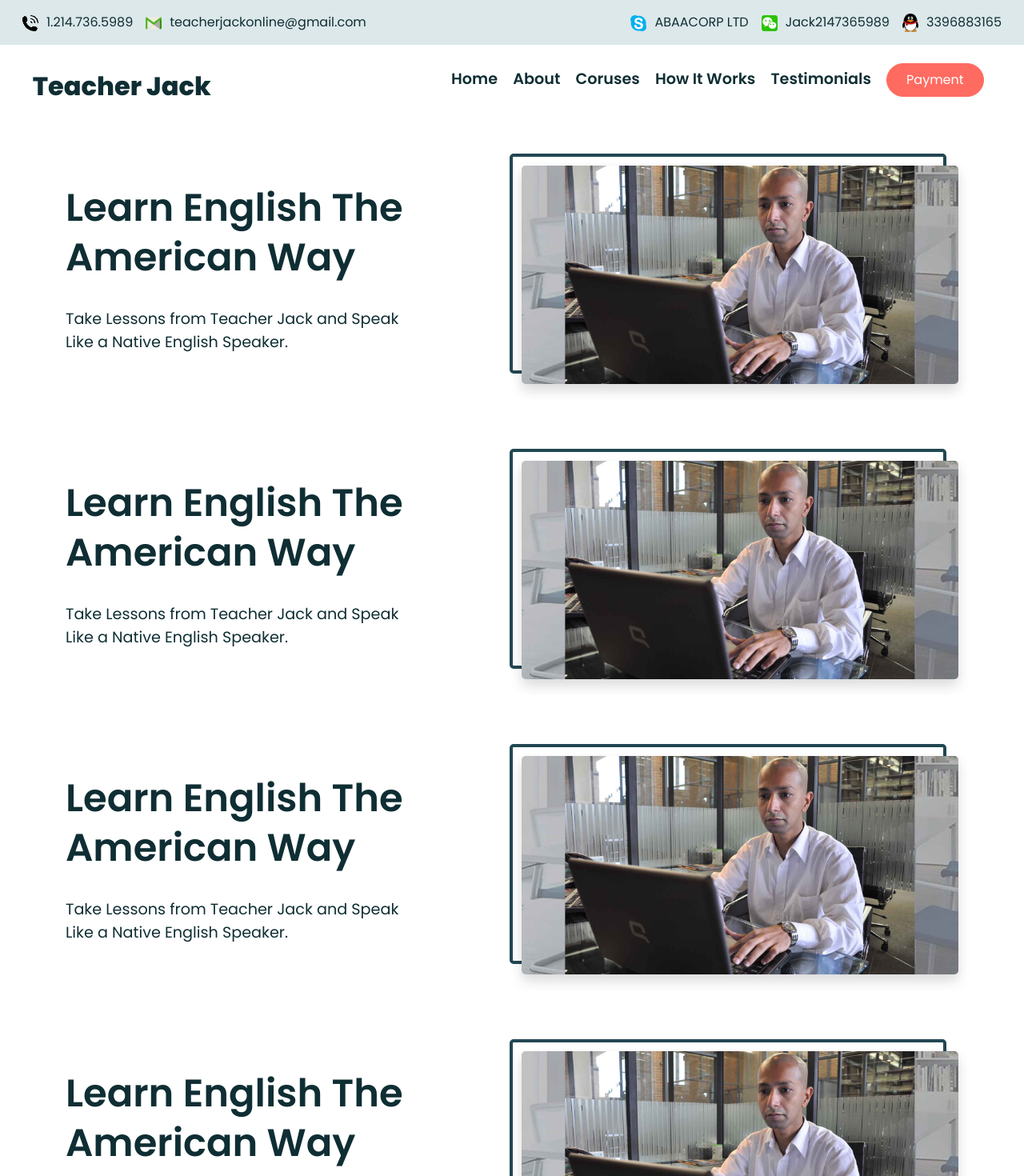
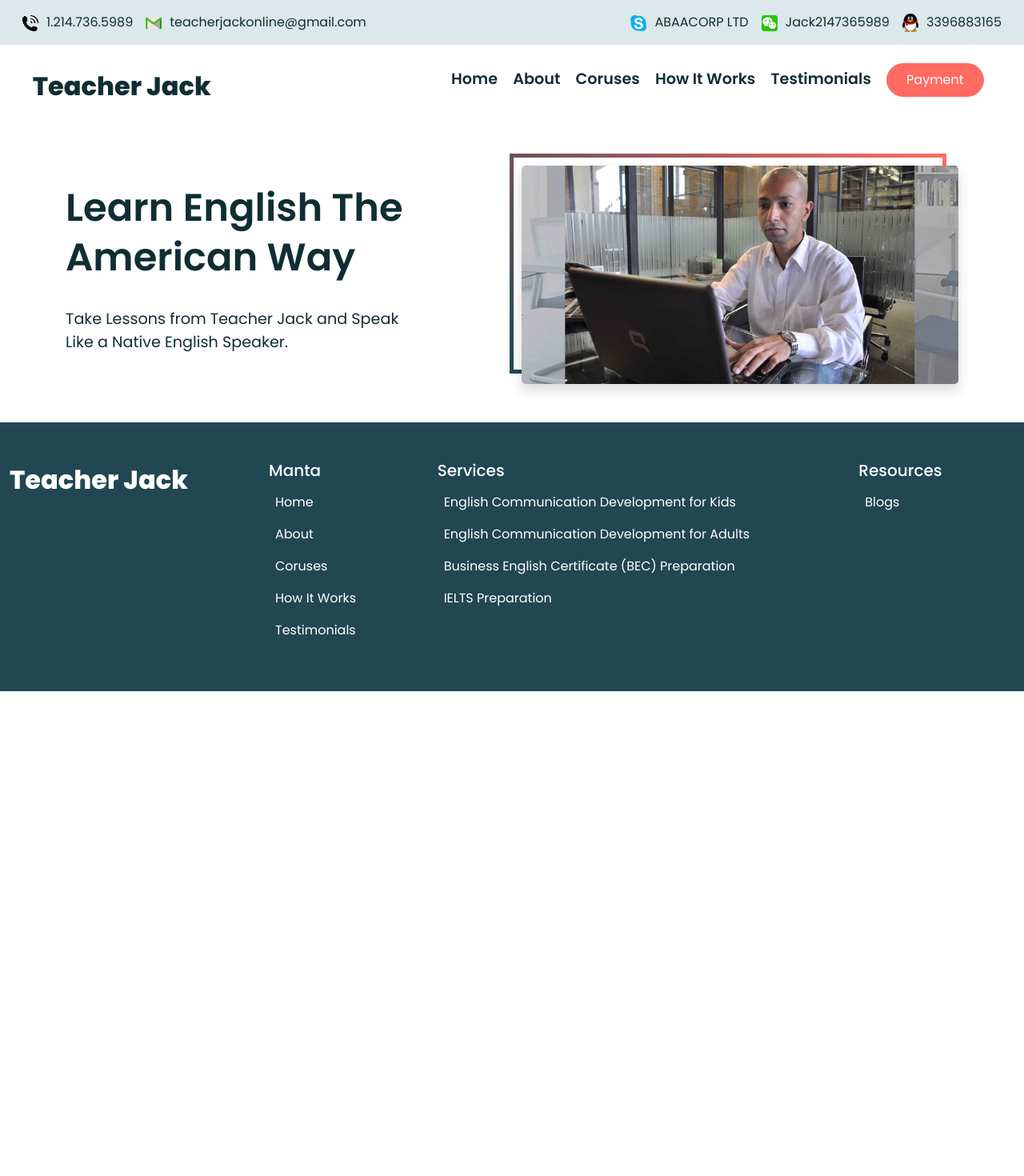
Before and after one commit to Foyezs-Work/teacher-jack-online, a React (Create React App) app: page / in a window 1280 px wide. Shown: the top 1470 px of the page at 80% size. After the commit the page ends 864 px from the top, so only its background shows below. Built offline with nearby package versions, Linux system fonts and the light colour scheme.

Commit message:
remove unnecessary comments

```diff
--- a/src/assets/css/style.css
+++ b/src/assets/css/style.css
@@ -1,19 +1,13 @@
 :root {
-  /* color family / variale  */
   --color-light-salmon: #ff6b61;
   --color-white: #ffffff;
   --color-dark: #0f2e33;
   --color-light-white: #f5f2f0;
   --color-wave-crest: #dce8ea;
   --color-moscow-midnight: #214752;
-
-  /* font family / variale  */
-  --logo-font: pp-sans-big-regular, Helvetica Neue, Arial, sans-serif;
 }
 
-/*====================================================
-             Normailize CSS
-=====================================================*/
+/*=============================  Normailize CSS ===========================*/
 html,
 body {
   background-color: var(--color-white);
@@ -55,22 +49,18 @@ ul li {
 }
 
 .content_title {
-  /* font-family: Moranga-regular, Georgia, Cambria, Times New Roman, Times, serif; */
   text-transform: capitalize;
   font-weight: 600;
   font-size: 3rem;
   line-height: 1.3;
 }
+
 .content_details {
   font-size: 1.2rem;
 }
-/*====================================================
-             Normailize CSS
-=====================================================*/
+/*=========================== Normailize CSS ==============================*/
 
-/*====================================================
-                Nav Section Start
-=====================================================*/
+/*======================== Nav Section Start ==============================*/
 #header-top {
   background: var(--color-wave-crest);
   padding: 0.5rem;
@@ -106,27 +96,24 @@ ul li {
   transition: 0.5s ease;
 }
 .header_logo {
-  /* font-family: pp-sans-big-regular, Helvetica Neue, Arial, sans-serif; */
   font-size: 2rem;
   font-weight: 800;
   margin-left: 1rem;
 }
+
 .header_menu {
   margin-right: 1rem;
 }
+
 .header_menu ul li {
   display: inline-block;
   margin: 0.6rem;
   font-size: 1.2rem;
   font-weight: 600;
 }
-/*====================================================
-                Nav Section Close
-=====================================================*/
+/*=========================  Nav Section Close ========================*/
 
-/*====================================================
-               Home Section Start
-=====================================================*/
+/*=============================== Home Section Start ========================*/
 .content_inner {
   position: relative;
 }
@@ -137,7 +124,8 @@ ul li {
   border-radius: 5px;
 }
 .content_inner_border {
-  border: 4px solid var(--color-moscow-midnight);
+  border: 5px solid;
+  border-image: linear-gradient(45deg, rgba(33, 71, 82, 1), rgba(255, 107, 97, 1)) 1;
   height: 275px;
   width: 100%;
   border-radius: 5px;
@@ -145,13 +133,9 @@ ul li {
   top: -15px;
   left: -15px;
 }
-/*====================================================
-               Home Section Close
-=====================================================*/
+/*============================== Home Section Close =============================*/
 
-/*====================================================
-               Footer Section Start
-=====================================================*/
+/*=========================== Footer Section Start ==========================*/
 #footer_section {
   background: var(--color-moscow-midnight);
   padding: 3rem 0.5rem;
@@ -170,6 +154,4 @@ ul li {
   margin-top: 1rem;
 }
 
-/*====================================================
-               Footer Section Close
-=====================================================*/
+/*=============================== Footer Section Close ===========================*/
--- a/src/pages/MainPage.jsx
+++ b/src/pages/MainPage.jsx
@@ -6,9 +6,7 @@ const MainPage = () => {
     return (
         <MainLayout>
             <HomeBanner />
-            <HomeBanner />
-            <HomeBanner />
-            <HomeBanner />
+
         </MainLayout>
     );
 };
```
